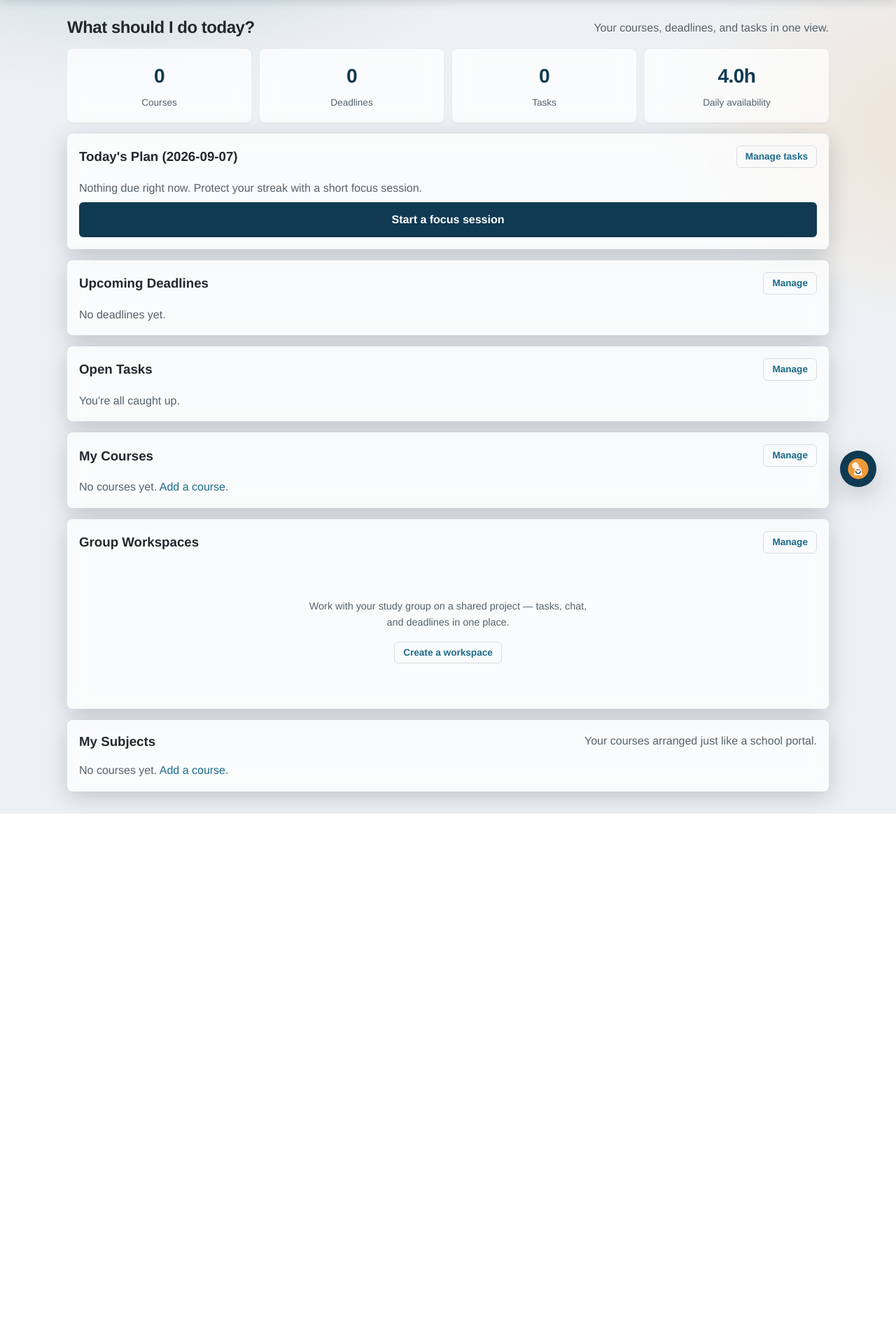
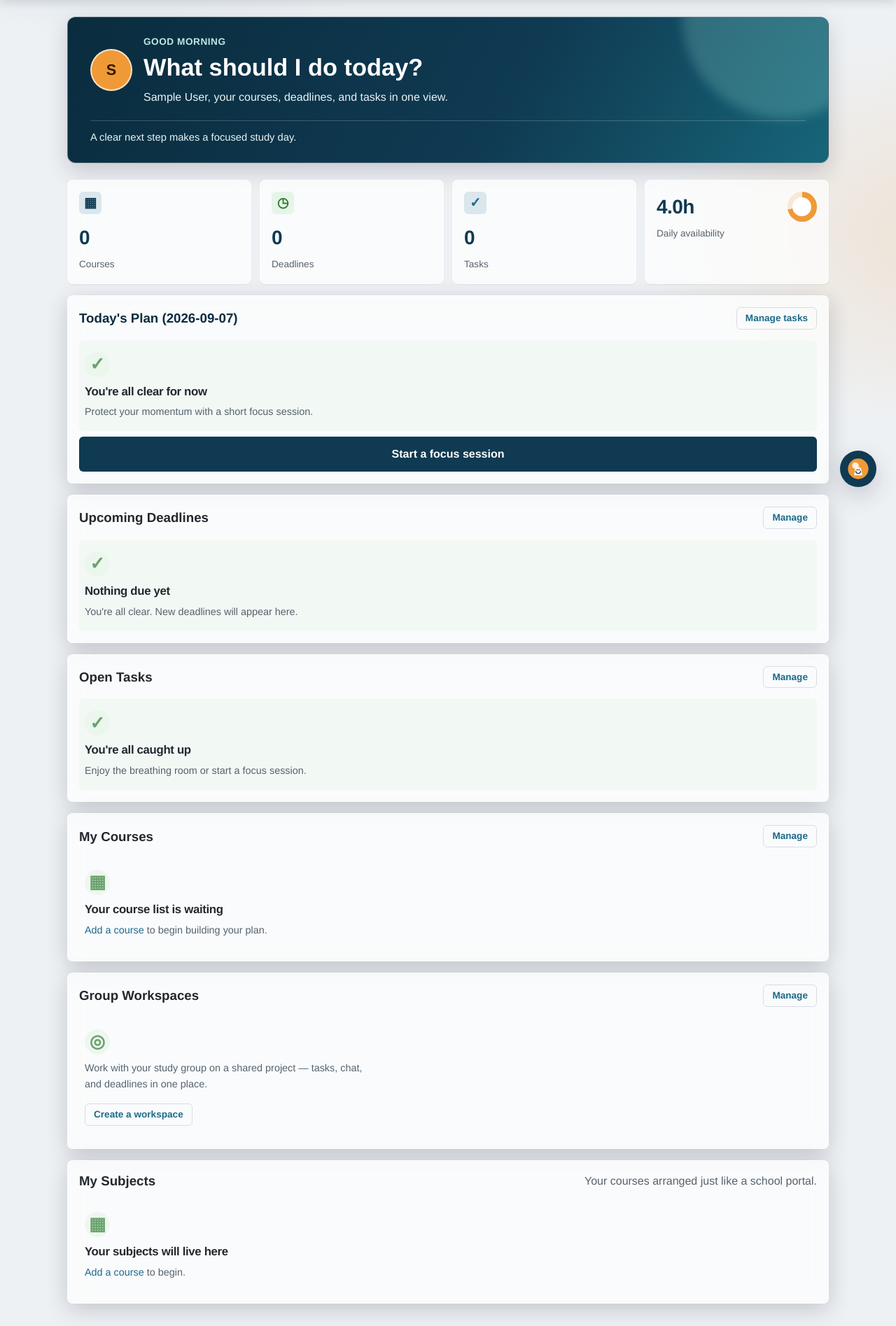
Before and after one commit to eaddodankwhak/Study-Planner, a Flask app: page /dashboard in a window 1280 px wide. Shown: the part 56-1951 px from the top of the page at 70% size. Before the commit the page ends 1219 px from the top, so only its background shows below. Run offline with Flask 3, Linux system fonts and the light colour scheme; the visitor is signed in with stand-in values (Sample User, id 1); data comes from the database, SQL or seed files in the repository; data that the repository does not hold is empty.

Commit message:
made sure the home page has a nice design

```diff
--- a/Frontend/static/css/components.css
+++ b/Frontend/static/css/components.css
@@ -1244,6 +1244,197 @@ body.home .page-main {
   padding-top: var(--space-6);
 }
 
+body.home .home-hero {
+  position: relative;
+  isolation: isolate;
+  overflow: hidden;
+  margin-bottom: var(--space-6);
+  padding: var(--space-6) var(--space-8);
+  color: var(--color-text-inverse);
+  background: linear-gradient(120deg, var(--color-primary-dark), var(--color-primary) 58%, #176579);
+  border: 1px solid rgb(255 255 255 / 0.24);
+  border-radius: var(--radius-lg);
+  box-shadow: var(--shadow-lg);
+}
+
+.home-hero__glow {
+  position: absolute;
+  z-index: -1;
+  width: 18rem;
+  height: 18rem;
+  right: -5rem;
+  top: -9rem;
+  border-radius: 50%;
+  background: rgb(143 216 208 / 0.25);
+  filter: blur(8px);
+}
+
+.home-hero__identity {
+  display: flex;
+  align-items: center;
+  gap: var(--space-4);
+}
+
+.home-hero__avatar {
+  display: inline-grid;
+  flex: 0 0 3.75rem;
+  width: 3.75rem;
+  height: 3.75rem;
+  place-items: center;
+  border: 2px solid rgb(255 255 255 / 0.72);
+  border-radius: 50%;
+  background: var(--color-accent);
+  color: #2b1b00;
+  font-size: 1.35rem;
+  font-weight: 800;
+  object-fit: cover;
+}
+
+.home-hero__eyebrow {
+  margin: 0 0 var(--space-1);
+  color: #bde8e4;
+  font-size: 0.85rem;
+  font-weight: 700;
+  letter-spacing: 0.04em;
+  text-transform: uppercase;
+}
+
+.home-hero h2 {
+  margin: 0 0 var(--space-2);
+  font-size: clamp(1.45rem, 3vw, 2.15rem);
+}
+
+.home-hero__subtitle,
+.home-hero__status {
+  margin: 0;
+  color: #e7f4f5;
+}
+
+.home-hero__status {
+  margin-top: var(--space-5);
+  padding-top: var(--space-3);
+  border-top: 1px solid rgb(255 255 255 / 0.2);
+  font-size: 0.92rem;
+}
+
+body.home .stat {
+  position: relative;
+  min-height: 8.5rem;
+  padding: var(--space-4);
+  text-align: left;
+  overflow: hidden;
+}
+
+.stat__icon {
+  display: inline-grid;
+  width: 2rem;
+  height: 2rem;
+  place-items: center;
+  margin-bottom: var(--space-3);
+  border-radius: var(--radius-sm);
+  color: var(--color-primary);
+  background: rgb(27 106 138 / 0.14);
+  font-size: 1.2rem;
+  font-weight: 800;
+}
+
+.stat__ring {
+  position: absolute;
+  top: var(--space-4);
+  right: var(--space-4);
+  display: grid;
+  width: 2.65rem;
+  height: 2.65rem;
+  place-items: center;
+  border-radius: 50%;
+  background: conic-gradient(var(--color-accent) 0 72%, rgb(240 153 55 / 0.18) 72% 100%);
+}
+
+.stat__ring span {
+  width: 1.7rem;
+  height: 1.7rem;
+  border-radius: 50%;
+  background: var(--color-surface);
+}
+
+.stat--calm {
+  border-top: 3px solid var(--color-success);
+}
+
+.stat--calm .stat__icon {
+  color: var(--color-success);
+  background: #e7f4e9;
+}
+
+.stat--urgent {
+  border-top: 3px solid var(--priority-moderate);
+}
+
+.stat--urgent .stat__icon {
+  color: var(--priority-moderate);
+  background: #fdf1df;
+}
+
+.stat--tasks .stat__icon {
+  color: var(--color-primary-light);
+}
+
+.stat--availability .stat__value {
+  padding-right: 3rem;
+}
+
+body.home .home-plan-card {
+  border-top: 4px solid var(--color-accent);
+  background: linear-gradient(135deg, rgb(255 255 255 / 0.82), rgb(255 248 235 / 0.72));
+}
+
+body.home .home-plan-card .card__title {
+  color: var(--color-primary-dark);
+}
+
+body.home .empty-state {
+  padding: var(--space-4) var(--space-2);
+  text-align: left;
+}
+
+body.home .empty-state__icon {
+  display: inline-grid;
+  width: 2.25rem;
+  height: 2.25rem;
+  place-items: center;
+  margin-bottom: var(--space-2);
+  border-radius: 50%;
+  color: var(--color-success);
+  background: #e7f4e9;
+  font-weight: 800;
+}
+
+body.home .empty-state__title {
+  margin: 0 0 var(--space-1);
+  color: var(--color-text);
+  font-weight: 700;
+}
+
+body.home .empty-state__body {
+  margin: 0;
+  color: var(--color-muted);
+}
+
+body.home .empty-state--positive {
+  background: rgb(231 244 233 / 0.45);
+  border-radius: var(--radius-sm);
+}
+
+@media (max-width: 42rem) {
+  body.home .home-hero {
+    padding: var(--space-5);
+  }
+
+  body.home .stat-grid {
+    grid-template-columns: repeat(2, minmax(0, 1fr));
+  }
+}
+
 body.home .card {
   background: var(--glass-bg);
   border: 1px solid var(--glass-border);
--- a/Frontend/static/js/ai_hub.js
+++ b/Frontend/static/js/ai_hub.js
@@ -121,6 +121,7 @@
     state.meta.models.forEach(function (m) {
       var li = el("li", "ai-panel__model-option");
       li.setAttribute("role", "option");
+      li.setAttribute("tabindex", "0");
       li.setAttribute("data-provider", m.id);
       li.setAttribute("aria-selected", String(m.id === state.model));
       var strong = el("strong", null, m.displayName);
@@ -128,7 +129,12 @@
       li.append(strong, span);
       li.addEventListener("click", function () {
         setModel(m.id);
-        closeModelList();
+      });
+      li.addEventListener("keydown", function (e) {
+        if (e.key === "Enter" || e.key === " ") {
+          e.preventDefault();
+          setModel(m.id);
+        }
       });
       els.modelList.appendChild(li);
     });
@@ -165,12 +171,15 @@
   function setModel(id) {
     state.model = id;
     renderModels();
+    // Keep selection state and menu visibility in one transition. This also
+    // closes the menu when a model is changed by keyboard or future callers.
+    closeModelList();
     if (state.current) {
       api("/conversations/" + state.current.id, { method: "PATCH", body: { model: id } }).then(function () {
         state.current.model = id;
-      }).catch(function () {});
+      }).catch(function () { });
     }
-    api("/preferences", { method: "PUT", body: { model: id } }).catch(function () {});
+    api("/preferences", { method: "PUT", body: { model: id } }).catch(function () { });
   }
 
   // ------------------------------------------------------------- modes
--- a/Frontend/templates/ai/_panel.html
+++ b/Frontend/templates/ai/_panel.html
@@ -1,7 +1,7 @@
 {# Shared AI assistant panel. Rendered once inside the launch drawer on every
-   page (base.html) and again full-width by /ai-hub. The JS controller
-   (js/ai_hub.js) hydrates it the same way in both contexts so the two views
-   can never drift apart. #}
+page (base.html) and again full-width by /ai-hub. The JS controller
+(js/ai_hub.js) hydrates it the same way in both contexts so the two views
+can never drift apart. #}
 
 <div class="ai-panel" data-ai-panel>
 
@@ -30,13 +30,15 @@
         <span class="ai-panel__mock" id="ai-mock-hint" hidden>demo mode</span>
         <div class="ai-panel__model-select" data-model-select>
           <span class="ai-panel__model-label">Model</span>
-          <button type="button" class="ai-panel__model-trigger" id="ai-model-trigger"
-                  aria-haspopup="listbox" aria-expanded="false">
+          <button type="button" class="ai-panel__model-trigger" id="ai-model-trigger" aria-haspopup="listbox"
+            aria-expanded="false">
             <span class="ai-panel__model-name" id="ai-current-model">Claude</span>
-            <svg class="ai-panel__chevron" viewBox="0 0 24 24" width="16" height="16" fill="none"
-                 stroke="currentColor" stroke-width="2" stroke-linecap="round" stroke-linejoin="round"><path d="M6 9l6 6 6-6"/></svg>
+            <svg class="ai-panel__chevron" viewBox="0 0 24 24" width="16" height="16" fill="none" stroke="currentColor"
+              stroke-width="2" stroke-linecap="round" stroke-linejoin="round">
+              <path d="M6 9l6 6 6-6" />
+            </svg>
           </button>
-          <ul class="ai-panel__model-list" id="ai-model-list" role="listbox" hidden></ul>
+          <ul class="ai-panel__model-list" id="ai-model-list" role="listbox" tabindex="-1" hidden></ul>
         </div>
       </div>
     </header>
@@ -47,16 +49,16 @@
       <div class="ai-chat" id="ai-chat" aria-live="polite"></div>
 
       {# Server-rendered empty state: exactly the affordances the prompt wants —
-         the quick-action card grid only, no redundant pill row. Overlay on the
-         chat area until a conversation starts. #}
+      the quick-action card grid only, no redundant pill row. Overlay on the
+      chat area until a conversation starts. #}
       <div class="ai-panel-empty" id="ai-empty-state" data-empty-state>
         <div class="ai-panel-empty__inner">
           <h2 class="ai-panel__prompt">How can I help you study today?</h2>
           <p class="ai-panel__hint">Pick a starting point, or just start typing.</p>
           <div class="ai-panel__quick-grid">
             {% for action in quick_actions %}
-            <button type="button" class="ai-panel__quick-card"
-                    data-init-prompt="{{ action.template }}">{{ action.label }}</button>
+            <button type="button" class="ai-panel__quick-card" data-init-prompt="{{ action.template }}">{{ action.label
+              }}</button>
             {% endfor %}
           </div>
         </div>
@@ -68,9 +70,12 @@
     <div class="ai-composer">
       <div class="ai-attachments" id="ai-attachments"></div>
       <div class="ai-input-row">
-        <button type="button" class="ai-attach-btn" id="ai-attach-btn" aria-label="Attach study material">＋ Attach</button>
-        <input type="file" id="ai-file-input" class="hidden" accept=".txt,.md,.csv,.json,.log,.pdf,.docx,.png,.jpg,.jpeg,.gif">
-        <textarea id="ai-input" class="ai-textarea" rows="1" placeholder="Ask anything about your studies…" aria-label="Message"></textarea>
+        <button type="button" class="ai-attach-btn" id="ai-attach-btn" aria-label="Attach study material">＋
+          Attach</button>
+        <input type="file" id="ai-file-input" class="hidden"
+          accept=".txt,.md,.csv,.json,.log,.pdf,.docx,.png,.jpg,.jpeg,.gif">
+        <textarea id="ai-input" class="ai-textarea" rows="1" placeholder="Ask anything about your studies…"
+          aria-label="Message"></textarea>
         <button type="button" class="button ai-send" id="ai-send">Send</button>
       </div>
     </div>
--- a/Frontend/templates/index.html
+++ b/Frontend/templates/index.html
@@ -3,32 +3,51 @@
 {% block title %}My Study Planner{% endblock %}
 {% block body_tag %} class="home"{% endblock %}
 {% block main %}
-        <div class="dashboard-heading">
-            <h2>What should I do today?</h2>
-            <p class="text-muted mb-0">Your courses, deadlines, and tasks in one view.</p>
+<section class="home-hero" aria-labelledby="home-heading">
+    <div class="home-hero__glow" aria-hidden="true"></div>
+    <div class="home-hero__identity">
+        {% if user and user.avatar_path %}
+        <img class="home-hero__avatar" src="{{ url_for('profile_avatar', filename=user.avatar_path) }}"
+            alt="{{ user.display_name or user.name }} profile photo">
+        {% else %}
+        <span class="home-hero__avatar" aria-hidden="true">{{ (user.display_name or user.name)[0]|upper if user and
+            (user.display_name or user.name) else 'S' }}</span>
+        {% endif %}
+        <div>
+            <p class="home-hero__eyebrow" id="home-greeting">Good day</p>
+            <h2 id="home-heading">What should I do today?</h2>
+            <p class="home-hero__subtitle">{{ user.display_name or user.name if user else 'Student' }}, your courses,
+                deadlines, and tasks in one view.</p>
         </div>
+    </div>
+    <p class="home-hero__status">A clear next step makes a focused study day.</p>
+</section>
 
 <section class="stat-grid">
-            <div class="stat">
+    <div class="stat stat--courses">
+        <span class="stat__icon" aria-hidden="true">▦</span>
         <div class="stat__value">{{ courses|length }}</div>
         <div class="stat__label">Courses</div>
     </div>
-            <div class="stat">
+    <div class="stat {{ 'stat--calm' if not deadlines else 'stat--urgent' }}">
+        <span class="stat__icon" aria-hidden="true">◷</span>
         <div class="stat__value">{{ deadlines|length }}</div>
         <div class="stat__label">Deadlines</div>
     </div>
-            <div class="stat">
+    <div class="stat stat--tasks">
+        <span class="stat__icon" aria-hidden="true">✓</span>
         <div class="stat__value">{{ tasks|length }}</div>
         <div class="stat__label">Tasks</div>
     </div>
-            <div class="stat">
+    <div class="stat stat--availability">
+        <span class="stat__ring" aria-hidden="true"><span></span></span>
         <div class="stat__value">{{ user.available_hours if user and user.available_hours else '—' }}h</div>
         <div class="stat__label">Daily availability</div>
     </div>
 </section>
 
 {% if checkpoints %}
-        <section class="card mb-4 priority-critical">
+<section class="card mb-4 priority-critical home-plan-card">
     <div class="dashboard-heading">
         <h3 class="card__title mb-0">Today's Plan ({{ checkpoints.today }})</h3>
         <a class="button button--ghost button--small" href="{{ url_for('task') }}">Manage tasks</a>
@@ -74,7 +93,11 @@
     {% endif %}
 
     {% if not checkpoints.overdue_tasks and not checkpoints.today_tasks and not checkpoints.behind %}
-                <p class="text-muted mb-0">Nothing due right now. Protect your streak with a short focus session.</p>
+    <div class="empty-state empty-state--positive">
+        <span class="empty-state__icon" aria-hidden="true">✓</span>
+        <p class="empty-state__title">You're all clear for now</p>
+        <p class="empty-state__body">Protect your momentum with a short focus session.</p>
+    </div>
     <a class="button button--primary mt-2" href="{{ url_for('session_page') }}">Start a focus session</a>
     {% endif %}
 </section>
@@ -89,7 +112,12 @@
         {% if deadlines %}
         <table class="data-table">
             <thead>
-                            <tr><th>Item</th><th>Type</th><th>Due</th><th>Status</th></tr>
+                <tr>
+                    <th>Item</th>
+                    <th>Type</th>
+                    <th>Due</th>
+                    <th>Status</th>
+                </tr>
             </thead>
             <tbody>
                 {% for d in deadlines[:5] %}
@@ -97,13 +125,18 @@
                     <td><a href="{{ url_for('deadline_detail', deadline_id=d.id) }}">{{ d.title }}</a></td>
                     <td>{{ d.type }}</td>
                     <td>{{ d.due_date }}</td>
-                                    <td>{% if d.status == 'done' %}<span class="badge badge--done">done</span>{% else %}<span class="badge badge--open">open</span>{% endif %}</td>
+                    <td>{% if d.status == 'done' %}<span class="badge badge--done">done</span>{% else %}<span
+                            class="badge badge--open">open</span>{% endif %}</td>
                 </tr>
                 {% endfor %}
             </tbody>
         </table>
         {% else %}
-                    <p class="text-muted mb-0">No deadlines yet.</p>
+        <div class="empty-state empty-state--positive">
+            <span class="empty-state__icon" aria-hidden="true">✓</span>
+            <p class="empty-state__title">Nothing due yet</p>
+            <p class="empty-state__body">You're all clear. New deadlines will appear here.</p>
+        </div>
         {% endif %}
     </section>
 
@@ -126,7 +159,11 @@
             {% endfor %}
         </ul>
         {% else %}
-                    <p class="text-muted mb-0">You're all caught up.</p>
+        <div class="empty-state empty-state--positive">
+            <span class="empty-state__icon" aria-hidden="true">✓</span>
+            <p class="empty-state__title">You're all caught up</p>
+            <p class="empty-state__body">Enjoy the breathing room or start a focus session.</p>
+        </div>
         {% endif %}
     </section>
 
@@ -146,7 +183,12 @@
             {% endfor %}
         </ul>
         {% else %}
-                    <p class="text-muted mb-0">No courses yet. <a href="{{ url_for('courses') }}">Add a course</a>.</p>
+        <div class="empty-state">
+            <span class="empty-state__icon" aria-hidden="true">▦</span>
+            <p class="empty-state__title">Your course list is waiting</p>
+            <p class="empty-state__body"><a href="{{ url_for('courses') }}">Add a course</a> to begin building your
+                plan.</p>
+        </div>
         {% endif %}
     </section>
 
@@ -162,15 +204,19 @@
                 <a href="{{ url_for('collab.workspace_detail', workspace_id=ws.id) }}">
                     <strong>{{ ws.course_code or 'GROUP' }}</strong> — {{ ws.name }}
                 </a>
-                                <span class="text-muted">{{ ws.num_tasks }} task{{ 's' if ws.num_tasks != 1 }} · {{ ws.member_count }} member{{ 's' if ws.member_count != 1 }}</span>
+                <span class="text-muted">{{ ws.num_tasks }} task{{ 's' if ws.num_tasks != 1 }} · {{ ws.member_count }}
+                    member{{ 's' if ws.member_count != 1 }}</span>
             </li>
             {% endfor %}
         </ul>
         {% else %}
         <div class="empty-state">
-                        <p class="empty-state__body">Work with your study group on a shared project — tasks, chat, and deadlines in one place.</p>
+            <span class="empty-state__icon" aria-hidden="true">◎</span>
+            <p class="empty-state__body">Work with your study group on a shared project — tasks, chat, and deadlines in
+                one place.</p>
             <div class="empty-state__action">
-                            <a class="button button--ghost button--small" href="{{ url_for('collab.workspace_list') }}">Create a workspace</a>
+                <a class="button button--ghost button--small" href="{{ url_for('collab.workspace_list') }}">Create a
+                    workspace</a>
             </div>
         </div>
         {% endif %}
@@ -193,9 +239,24 @@
                 </div>
             </article>
             {% else %}
-                        <p class="text-muted mb-0">No courses yet. <a href="{{ url_for('courses') }}">Add a course</a>.</p>
+            <div class="empty-state">
+                <span class="empty-state__icon" aria-hidden="true">▦</span>
+                <p class="empty-state__title">Your subjects will live here</p>
+                <p class="empty-state__body"><a href="{{ url_for('courses') }}">Add a course</a> to begin.</p>
+            </div>
             {% endfor %}
         </div>
     </section>
 </div>
 {% endblock %}
+
+{% block scripts %}
+<script>
+    (function () {
+        var greeting = document.getElementById('home-greeting');
+        if (!greeting) return;
+        var hour = new Date().getHours();
+        greeting.textContent = hour < 12 ? 'Good morning' : (hour < 18 ? 'Good afternoon' : 'Good evening');
+    }());
+</script>
+{% endblock %}
```
Lines whose indentation alone changed are shown as unchanged.
